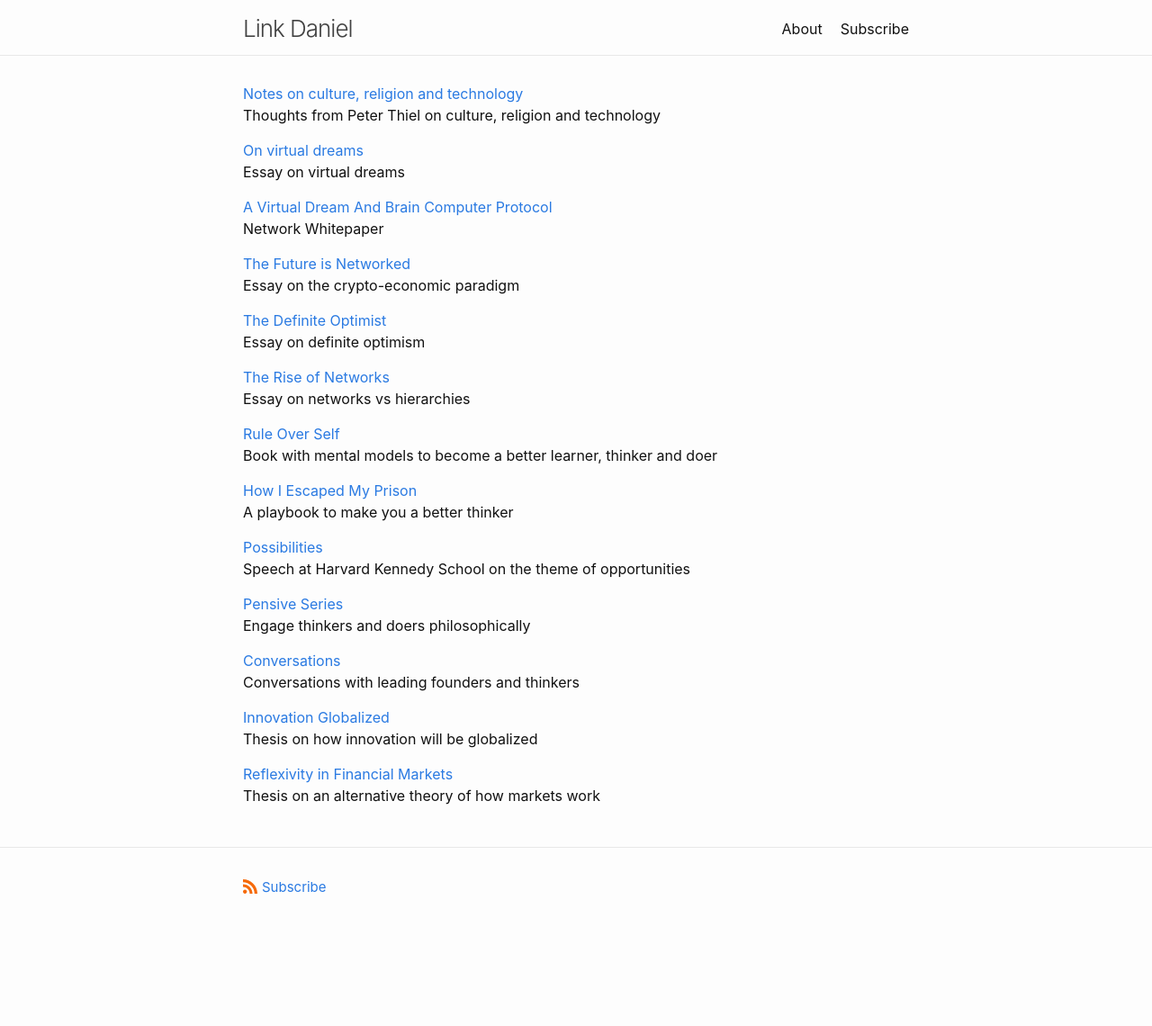
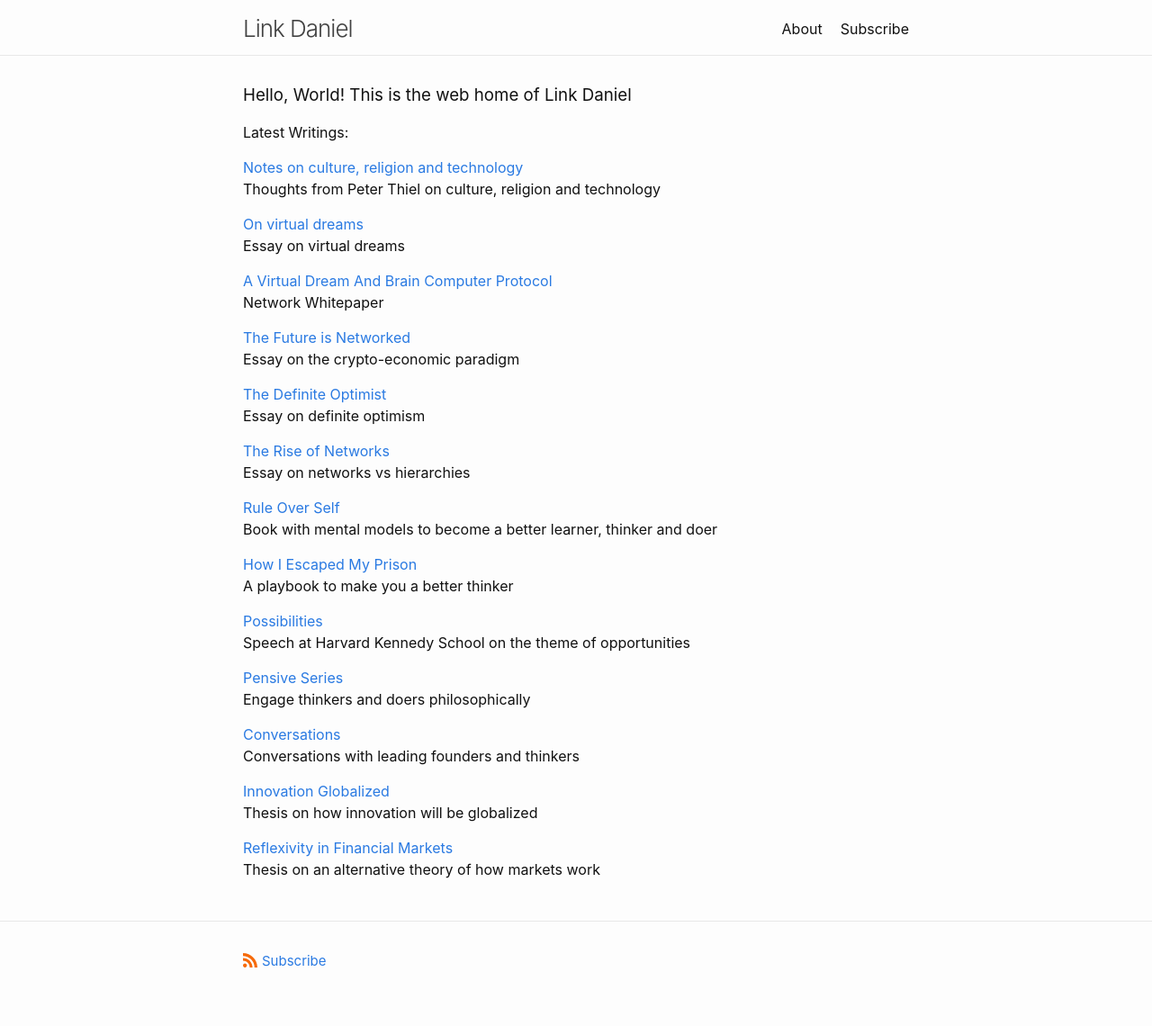
Before and after one commit to link-daniel/link.github.io, a Jekyll site: the page built from index.md, in a window 1280 px wide. Shown: the whole page at 90% size. Built offline with Jekyll 4.4.1, drawn with Linux system fonts in a browser that asks for light colours; before the commit the page ends 1057 px from its top, so only the background shows below that.

Commit message:
Update index.md

```diff
--- a/index.md
+++ b/index.md
@@ -8,55 +8,59 @@
 layout: home
 ---
 
+<h3>Hello, World! This is the web home of Link Daniel </h3>
+
+<h4>Latest Writings:</h4>
+
 [Notes on culture, religion and technology](/lincolnthiel)
 <br>
 Thoughts from Peter Thiel on culture, religion and technology
 
-[On virtual dreams](https://linkdaniel.org/virtualdreams)
+[On virtual dreams](/virtualdreams)
 <br>
 Essay on virtual dreams
 
-[A Virtual Dream And Brain Computer Protocol](https://linkdaniel.org/network)
+[A Virtual Dream And Brain Computer Protocol](/network)
 <br>
 Network Whitepaper
 
-[The Future is Networked](https://link.com.de/futurenetworked)
+[The Future is Networked](/futurenetworked)
 <br>
 Essay on the crypto-economic paradigm
 
-[The Definite Optimist](https://link.com.de/definiteoptimist)
+[The Definite Optimist](/definiteoptimist)
 <br>
 Essay on definite optimism
 
-[The Rise of Networks](https://link.com.de/riseofnetworks)
+[The Rise of Networks](/riseofnetworks)
 <br>
 Essay on networks vs hierarchies
 
-[Rule Over Self](https://link.com.de/ruleoverself)
+[Rule Over Self](/ruleoverself)
 <br>
 Book with mental models to become a better learner, thinker and doer
 <br>
 
-[How I Escaped My Prison](https://link.com.de/thinkerprison)
+[How I Escaped My Prison](/thinkerprison)
 <br>
 A playbook to make you a better thinker
 
-[Possibilities](https://link.com.de/possibilities)
+[Possibilities](/possibilities)
 <br>
 Speech at Harvard Kennedy School on the theme of opportunities
 
-[Pensive Series](https://link.com.de/pensive)
+[Pensive Series](/pensive)
 <br>
 Engage thinkers and doers philosophically
 
-[Conversations](https://link.com.de/conversations)
+[Conversations](/conversations)
 <br>
 Conversations with leading founders and thinkers
 
-[Innovation Globalized](https://link.com.de/innovationglobalized)
+[Innovation Globalized](/innovationglobalized)
 <br>
 Thesis on how innovation will be globalized
 
-[Reflexivity in Financial Markets](https://link.com.de/reflexivity)
+[Reflexivity in Financial Markets](/reflexivity)
 <br>
 Thesis on an alternative theory of how markets work
```
